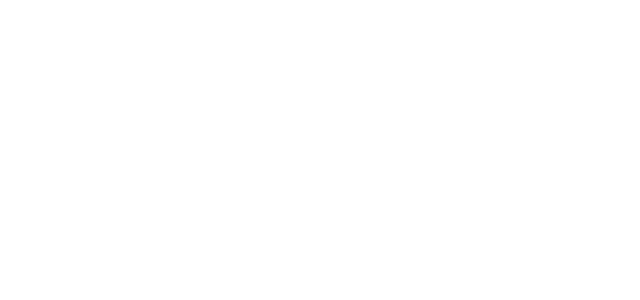
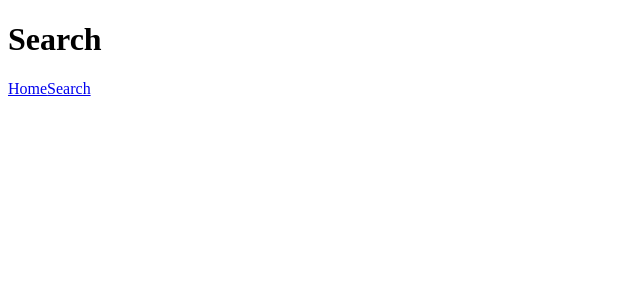
Before and after one commit to kimewnseong/react-and-next, a React (Vite) app in the folder react-naras/: page /search in a window 1280 px wide. Shown: the top 300 px of the page, without its empty margins (0-640 px from the left). Built offline with nearby package versions, Linux system fonts and the light colour scheme.

Commit message:
feat: simple routing

```diff
--- a/react-naras/src/App.jsx
+++ b/react-naras/src/App.jsx
@@ -1,7 +1,26 @@
+import { Route, Routes, Link } from 'react-router-dom';
+import Home from './pages/Home';
+import Search from './pages/Search';
+import Country from './pages/Country';
+import NotFound from './pages/NotFound';
 import './App.css';
 
 function App() {
-  return <></>;
+  return (
+    <>
+      <Routes>
+        <Route path="/" element={<Home />} />
+        <Route path="/search" element={<Search />} />
+        <Route path="/country/:code" element={<Country />} />
+        <Route path="*" element={<NotFound />} />
+      </Routes>
+
+      <div>
+        <Link to="/">Home</Link>
+        <Link to="/search">Search</Link>
+      </div>
+    </>
+  );
 }
 
 export default App;
--- a/react-naras/src/main.jsx
+++ b/react-naras/src/main.jsx
@@ -1,5 +1,11 @@
 import ReactDOM from 'react-dom/client';
+import { BrowserRouter } from 'react-router-dom';
 import App from './App.jsx';
 import './index.css';
 
-ReactDOM.createRoot(document.getElementById('root')).render(<App />);
+// BrowserRouter : 브라우저의 현재 주소를 저장하고 감지하는 역할
+ReactDOM.createRoot(document.getElementById('root')).render(
+  <BrowserRouter>
+    <App />
+  </BrowserRouter>
+);
--- /dev/null
+++ b/react-naras/src/pages/Country.jsx
@@ -0,0 +1,8 @@
+import { useParams } from 'react-router-dom';
+function Country() {
+  const params = useParams();
+  console.log(params);
+  return <h1>Country</h1>;
+}
+
+export default Country;
--- /dev/null
+++ b/react-naras/src/pages/Home.jsx
@@ -0,0 +1,5 @@
+function Home() {
+  return <h1>Home</h1>;
+}
+
+export default Home;
--- /dev/null
+++ b/react-naras/src/pages/NotFound.jsx
@@ -0,0 +1,5 @@
+function NotFound() {
+  return <h1>Not Found</h1>;
+}
+
+export default NotFound;
--- /dev/null
+++ b/react-naras/src/pages/Search.jsx
@@ -0,0 +1,9 @@
+import { useSearchParams } from 'react-router-dom';
+
+function Search() {
+  const [searchParams] = useSearchParams();
+
+  return <h1>Search {searchParams.get('item')}</h1>;
+}
+
+export default Search;
```
